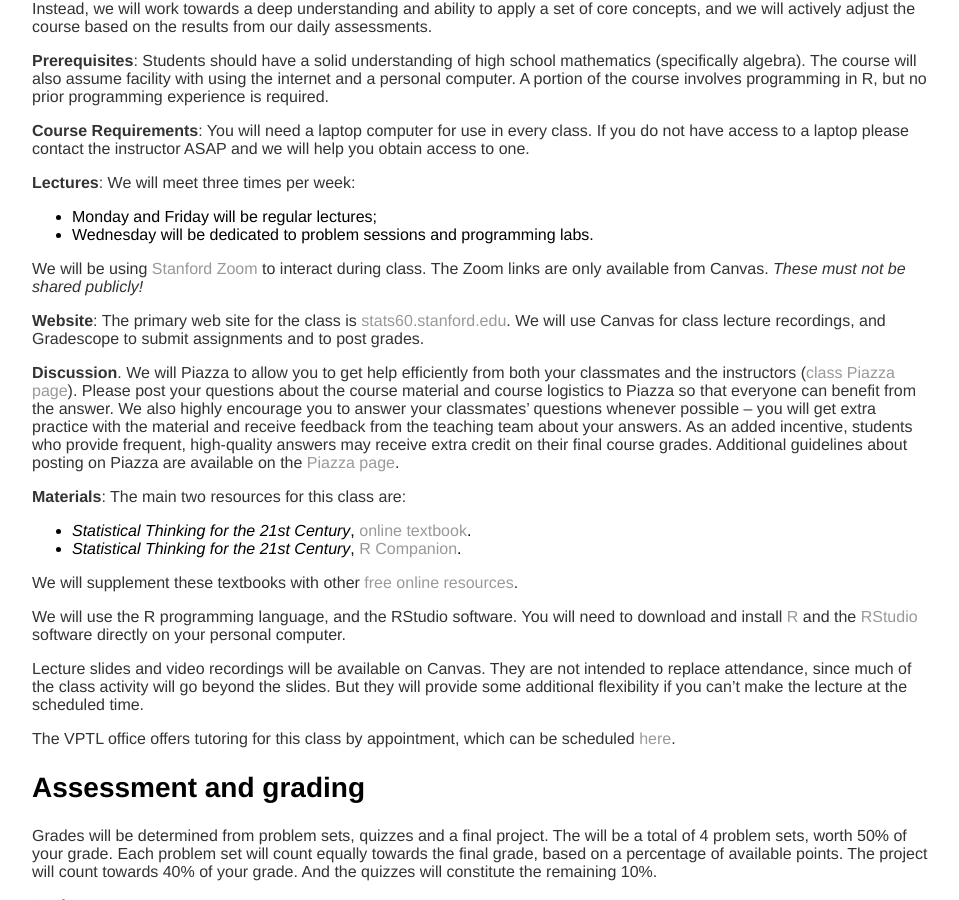
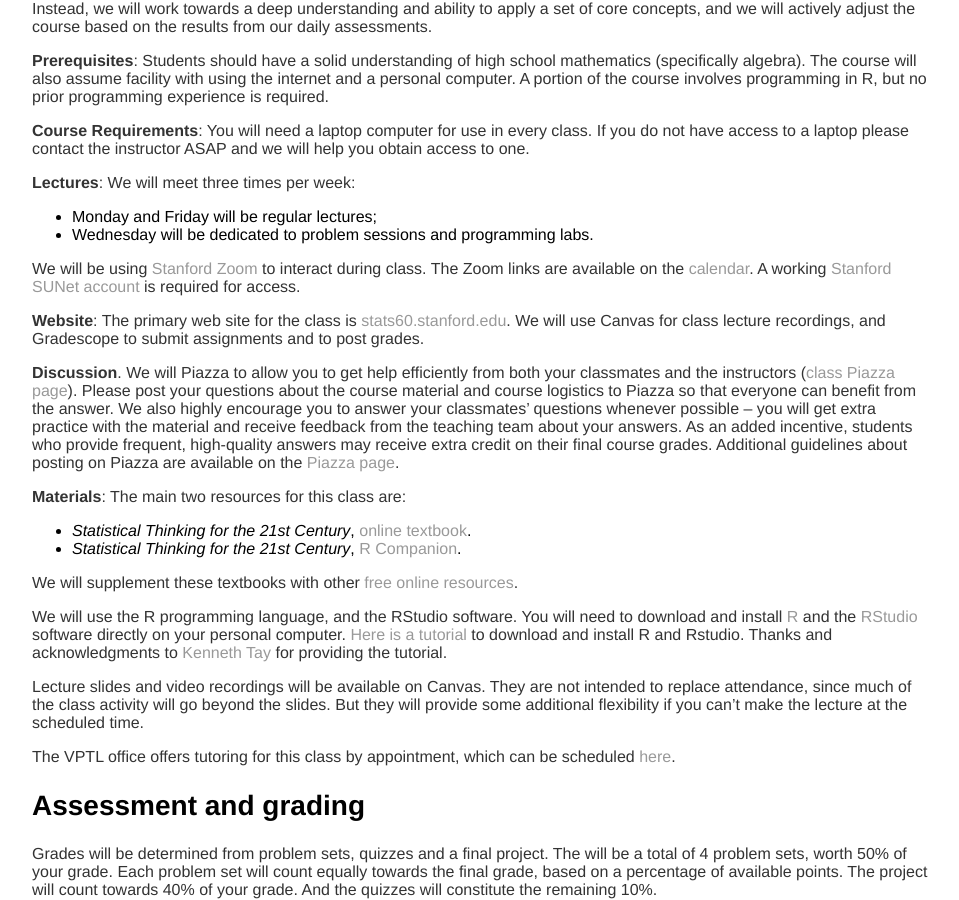
Before and after one commit to stats60/stats60.github.io, a Jekyll site: the page built from prospectus/index.md, in a window 1280 px wide and 900 px high, scrolled down 596 px. Shown: the whole window, without its empty margins (160-1119 px from the left). Built offline with Jekyll 4.4.1, drawn with Linux system fonts in a browser that asks for light colours; our own code applies the rules of GitHub Pages for plain Markdown files.

Commit message:
calendar and r tutorial

```diff
--- a/prospectus/index.md
+++ b/prospectus/index.md
@@ -28,7 +28,7 @@ Statistics is a broad field, and the goal of this course is not “coverage” o
 - Monday and Friday will be regular lectures;
 - Wednesday will be dedicated to problem sessions and programming labs.
 
-We will be using [Stanford Zoom](https://uit.stanford.edu/service/zoom) to interact during class. The Zoom links are only available from Canvas. *These must not be shared publicly!*
+We will be using [Stanford Zoom](https://uit.stanford.edu/service/zoom) to interact during class. The Zoom links are available on the [calendar](../calendar/). A working [Stanford SUNet account](https://accounts.stanford.edu/) is required for access.
 
 **Website**: The primary web site for the class is [stats60.stanford.edu](http://stats60.stanford.edu). We will use Canvas for class lecture recordings, and Gradescope to submit assignments and to post grades.
 
@@ -41,7 +41,7 @@ The main two resources for this class are:
 
 We will supplement these textbooks with other [free online resources](../resources/).
 
-We will use the R programming language, and the RStudio software. You will need to download and install [R](https://www.r-project.org/) and the [RStudio](https://rstudio.com/products/rstudio/download/#download) software directly on your personal computer.
+We will use the R programming language, and the RStudio software. You will need to download and install [R](https://www.r-project.org/) and the [RStudio](https://rstudio.com/products/rstudio/download/#download) software directly on your personal computer. [Here is a tutorial](https://drive.google.com/drive/folders/1EPZQOahz-dYfdzajMtk5HpPNGV9rXg-K?usp=sharing) to download and install R and Rstudio. Thanks and acknowledgments to [Kenneth Tay](https://kjytay.github.io/) for providing the tutorial.
 
 Lecture slides and video recordings will be available on Canvas. They are not intended to replace attendance, since much of the class activity will go beyond the slides. But they will provide some additional flexibility if you can't make the lecture at the scheduled time.
 
```
